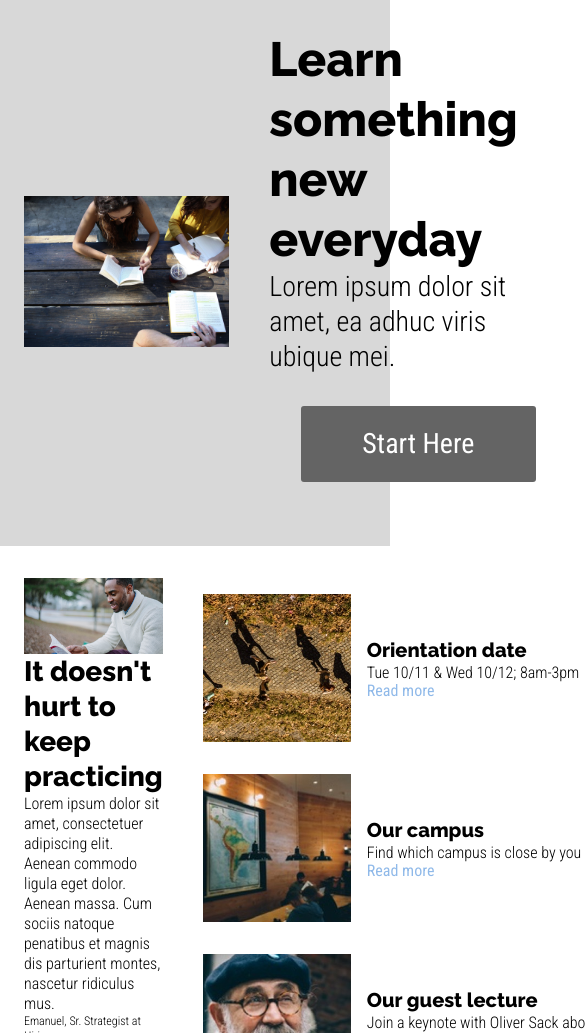
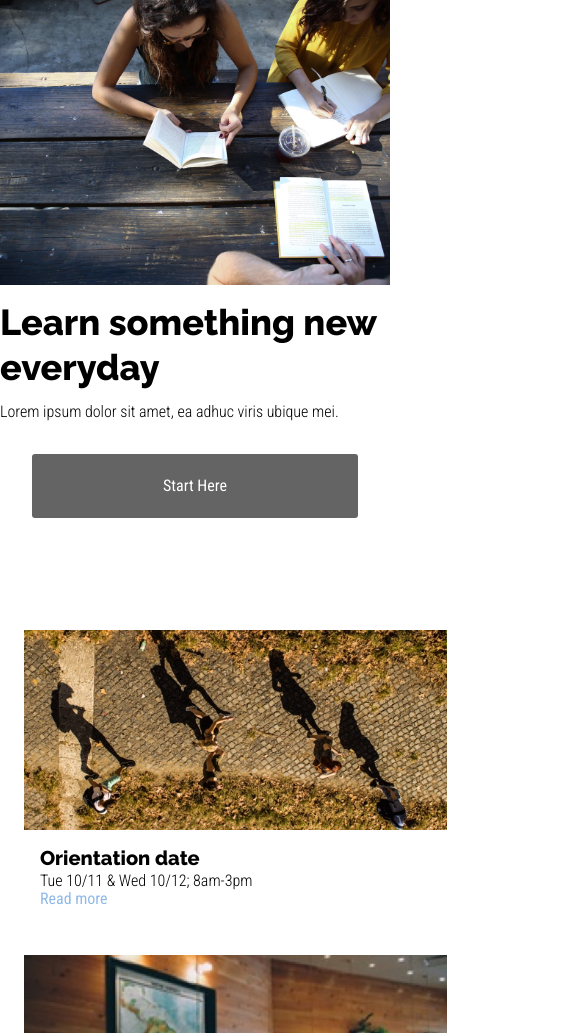
Before and after one commit to Newbie-Coder2017/ColmarAcademy, a plain HTML site: page index.html in a window 390 px wide. Shown: the part 67-1100 px from the top of the page, 585 px wide, since content can reach past the window. Drawn offline with Linux system fonts and the light colour scheme.

Commit message:
adjusting breakpoints

```diff
--- a/index.html
+++ b/index.html
@@ -44,6 +44,7 @@
     <!-- PROMOTION BANNER -->
     <section class="jumbotron">
       <img src="resources/images/banner.jpg" />
+      <div></div>
       <hgroup>
         <h1>Learn something new everyday</h1>
         <p>
@@ -57,16 +58,19 @@
     <section id="highlights">
       <feature class="focus">
         <img src="resources/images/information-main.jpg" />
-        <h2>It doesn't hurt to keep practicing</h2>
-        <p>
-          Lorem ipsum dolor sit amet, consectetuer adipiscing elit. Aenean commodo ligula eget dolor. Aenean massa. Cum sociis natoque penatibus et magnis dis parturient montes, nascetur ridiculus mus.
-        </p>
-        <p class="reference">Emanuel, Sr. Strategist at Hiring.com</p>
+        <div>
+          <h2>It doesn't hurt to keep practicing</h2>
+          <p>
+            Lorem ipsum dolor sit amet, consectetuer adipiscing elit. Aenean commodo ligula eget dolor. Aenean massa. Cum sociis natoque penatibus et magnis dis parturient montes, nascetur ridiculus mus.
+          </p>
+          <p class="reference">Emanuel, Sr. Strategist at Hiring.com</p>
+        </div>
       </feature>
       <!-- Side Bar of additional articles -->
       <aside>
         <feature class="story info">
-          <img src="resources/images/information-orientation.jpg" />
+          <img class="desktop" src="resources/images/information-orientation.jpg" />
+          <img class="mobile" src="resources/images/information-orientation-mobile.jpg" />
           <div>
             <h3>Orientation date</h3>
             <p>
@@ -77,7 +81,8 @@
         </feature>
 
         <feature class="story info">
-          <img src="resources/images/information-campus.jpg" />
+          <img class="desktop" src="resources/images/information-campus.jpg" />
+          <img class="mobile" src="resources/images/information-campus-mobile.jpg" />
           <div>
             <h3>Our campus</h3>
             <p>
@@ -89,7 +94,8 @@
         </feature>
 
         <feature class="story info">
-          <img src="resources/images/information-guest-lecture.jpg" />
+          <img class="desktop" src="resources/images/information-guest-lecture.jpg" />
+          <img class="mobile" src="resources/images/information-guest-lecture-mobile.jpg" />
           <div>
 
             <h3>Our guest lecture</h3>
--- a/resources/css/style.css
+++ b/resources/css/style.css
@@ -11,10 +11,12 @@ h1, h2, h3 {
 
 h1 {
   font-size: 3rem;
+  margin: 0.75rem auto;
 }
 
 h2 {
   font-size: 1.75rem;
+  margin: 0.5rem 0;
 }
 
 h3 {
@@ -113,31 +115,36 @@ main {
 }
 
 
+/*@media only screen and (max-width:470px) {
+  main {
+    width: 100%;
+  }
+  .jumbotron {
+    padding: 0;
+  }*/
+
+
+}
+
 /*PROMOTION Section*/
-
 .jumbotron {
   padding: 2rem 1.5rem;
   background-color: rgb(216, 216, 216);
   display: flex;
   align-items: center;
 }
-
 .jumbotron img {
   width: 60%;
-  height: 100%;
+  overflow: hidden;
 }
-
 .jumbotron {
   font-size: 1.75rem;
 }
-
 hgroup {
   margin: 0 40px;
-  width: 100%;
   display: flex;
   flex-flow: column nowrap;
 }
-
 .button {
   width: 75%;
   border-radius: 3px;
@@ -148,68 +155,146 @@ hgroup {
   margin: 2rem;
   text-align: center;
 }
-
 .button:hover {
   background-color: rgb(240, 160, 50);
 }
-
 .button:active {
   background-color: rgb(160, 240, 50);
 }
 
+/*BREAK-POINTS Promotion*/
+@media only screen and (max-width:1080px) {
+  .jumbotron {
+    font-size: 1rem;
+  }
 
-/*BREAK-POINTS Promotion*/
+  h1 {
+    font-size: 2.25rem;
+    margin: 0.75rem 0;
+  }
+}
+@media only screen and (max-width:830px) {
+  .jumbotron {
+    flex-direction: column;
+    align-items: flex-start;
+  }
 
+  .jumbotron img {
+    width: 100%;
+  }
+
+  hgroup {
+    flex-flow: row wrap;
+    margin: 0;
+    width: 100%;
+  }
+
+  .button {
+    width: 100%;
+  }
+}
 
 /*Information Highlights*/
-
 #highlights {
   display: flex;
   flex-flow: row;
   padding: 2rem 0;
 }
-
 .focus {
   max-width: 60%;
   display: flex;
   flex-flow: column wrap;
   padding: 0 1.5rem;
 }
-
 .focus img {
   width: 100%;
 }
-
 aside {
   min-width: 423px;
   max-width: 40%;
 }
-
 aside img {
   width: 35%;
   padding: 1rem;
 }
-
+.mobile {
+  display: none;
+}
 .story {
   display: flex;
   align-items: center;
 }
-
 aside .story:hover {
   background-color: rgb(216, 216, 216);
 }
-
 .info a {
   color: rgb(143, 185, 233)
 }
-
 .reference {
   font-size: 0.75rem;
 }
 
+/*BREAK-POINTS highlights*/
+@media only screen and (max-width:1080px) {
+  #highlights {
+    flex-flow: column;
+    padding: 0;
+    margin-top: 2rem;
+  }
+
+  .focus {
+    max-width: 100%;
+  }
+
+  aside {
+    max-width: 100%;
+    display: flex;
+    flex-direction: row;
+    justify-content: space-between;
+    margin: 2rem 0;
+    padding: 0 1.5rem;
+  }
+
+  aside img {
+    padding: 0;
+  }
+
+  aside .story {
+    display: flex;
+    flex-direction: column;
+    width: 30%;
+    align-items: flex-start;
+  }
+
+  .desktop {
+    display: none;
+  }
+
+  .mobile {
+    display: initial;
+    width: 100%;
+  }
+}
+@media only screen and (max-width:800px) {
+  #highlights .focus {
+    display: none;
+  }
+
+  #highlights aside {
+    flex-flow: column;
+  }
+
+  aside .story {
+    width: 100%;
+    margin: 1rem 0;
+  }
+
+  aside div {
+    margin-top: 1rem;
+  }
+}
 
 /*PROGRAMS Container Styling*/
-
 #courses {
   display: flex;
   flex-flow: row wrap;
@@ -217,13 +302,11 @@ aside .story:hover {
   margin: auto;
   background-color: rgb(216, 216, 216);
 }
-
 #courses h2, #thesis h2 {
   margin: 2rem auto;
   width: 100%;
   text-align: center;
 }
-
 .program {
   display: flex;
   flex-direction: column;
@@ -231,59 +314,98 @@ aside .story:hover {
   margin: 2rem;
   background-color: rgb(250, 250, 250);
 }
-
 .program:hover {
   background-color: rgb(50, 250, 125);
-  color: rgb(175, 185, 250)
+  color: rgb(175, 185, 250);
+  transition: background-color 0.5s ease-out 0.1s;
 }
-
 .program img {
   width: 100%;
 }
-
 #courses h3 {
   margin: 1rem 0;
 }
-
 .details {
   padding: 1rem;
   flex: 1 1;
 }
-
 .details h4 {
   margin: 0.5rem 0;
 }
-
 .details p {
   font-weight: 300;
 }
 
+/*BREAK-POINT Program*/
+@media only screen and (max-width: 800px) {
+  .program {
+    width: 40%;
+  }
+}
+@media only screen and (max-width: 660px) {
+  #courses h2 {
+    margin: 2rem auto 1rem;
+  }
+
+  #courses {
+    padding-bottom: 1rem;
+  }
+
+  .program {
+    width: 80%;
+    margin: 0.5rem 0;
+  }
+
+  .program img, .program h4, .program p {
+    display: none;
+  }
+}
 
 /*THESIS Container*/
-
 #thesis {
   padding: 2rem 0;
 }
-
 #thesis div {
   display: flex;
 }
-
 .story div {
   display: flex;
   flex-direction: column;
+  padding: 0 1rem 1rem;
 }
-
 .focus video {
   width: 100%;
 }
 
+/*BREAK-POINT Thesis*/
+@media only screen and (max-width:1080px) {
+  #thesis div {
+    flex-flow: column;
+  }
+
+  #thesis .story {
+    width: 50%;
+    flex-flow: row;
+    padding: 1rem;
+    align-items: center;
+  }
+
+  #thesis .story div {
+    padding: 1rem;
+  }
+}
+@media only screen and (max-width: 660px) {
+  #thesis aside {
+    display: none;
+  }
+}
 
 /*FOOTER Styling*/
-
 footer {
   display: flex;
   justify-content: space-between;
   padding: 1rem 1.5rem;
   border-top: 1px solid rgb(25, 25, 25)
 }
+25)
+}
```
